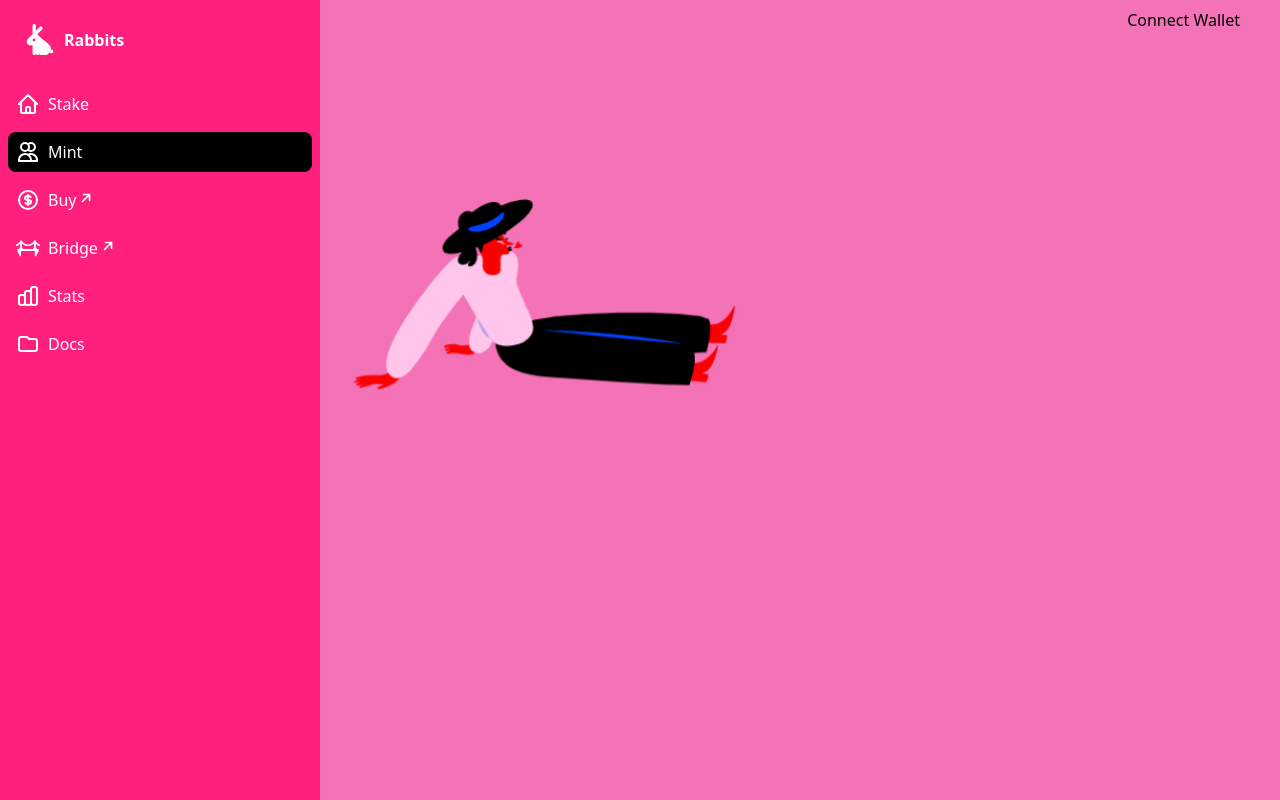
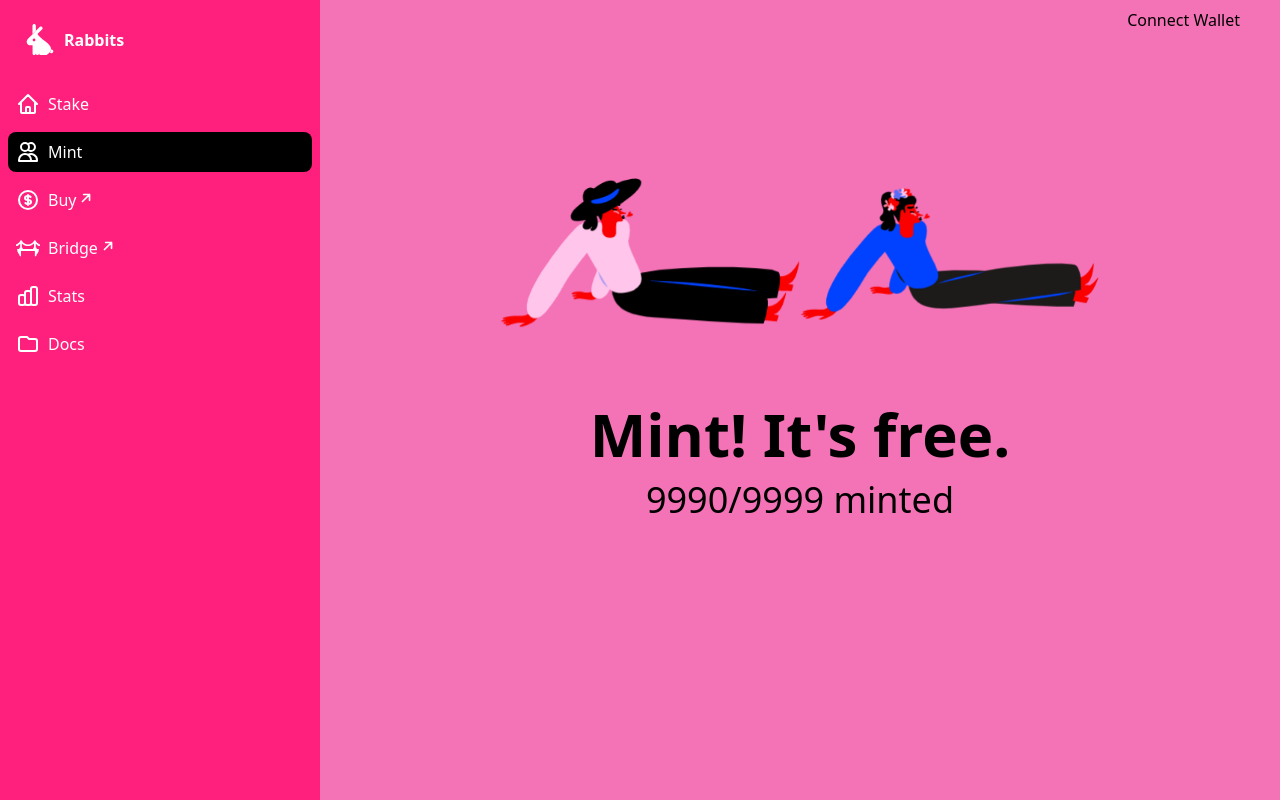
Before and after one commit to WeAreNewt/RebaseNFTs, a Next.js app in the folder packages/frontend/: page /mint in a window 1280 px wide. Built offline with nearby package versions, Linux system fonts and the light colour scheme; a web font is replaced by a local one.

Commit message:
fix mint page

```diff
--- a/packages/frontend/src/pages/_app.tsx
+++ b/packages/frontend/src/pages/_app.tsx
@@ -8,6 +8,7 @@ export default function App({ Component, pageProps }: AppProps) {
     <>
       <Head>
         <link rel="stylesheet" href="https://rsms.me/inter/inter.css" />
+        <title>Rebasing Rabbits</title>
       </Head>
 
       <Component {...pageProps} />
--- a/packages/frontend/src/pages/mint/index.tsx
+++ b/packages/frontend/src/pages/mint/index.tsx
@@ -4,10 +4,15 @@ import { Permissions } from '^@services/permissions'
 
 const Mint = () => (
   <Layout showConnectWallet>
-    <div className="relative h-full w-full">
-      <div className="absolute w-96 h-96">
-        <Image src="/images/ricco-1.png" layout="fill" />
+    <div className="flex flex-col justify-center items-center">
+      <div className="flex justify-center">
+        <Image src="/images/ricco-1.png" width={300} height={300} />
+        <Image src="/images/ricco-2.png" width={300} height={300} />
       </div>
+      <h1 className="text-6xl leading-none font-extrabold mb-4">
+        Mint! It's free.
+      </h1>
+      <h2 className="text-4xl leading-10 font-normal">9990/9999 minted</h2>
     </div>
   </Layout>
 )
```
Also changed, not shown: packages/frontend/public/images/ricco-2.png (added).
